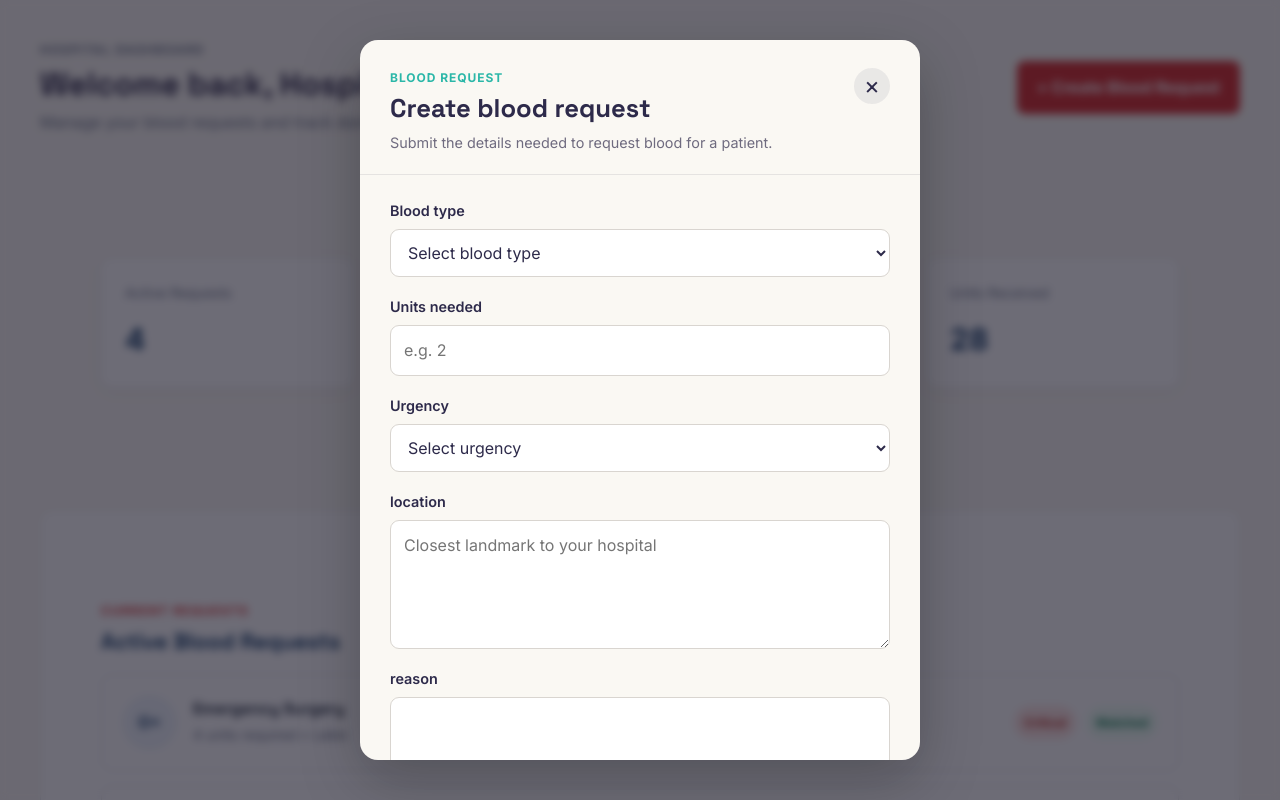
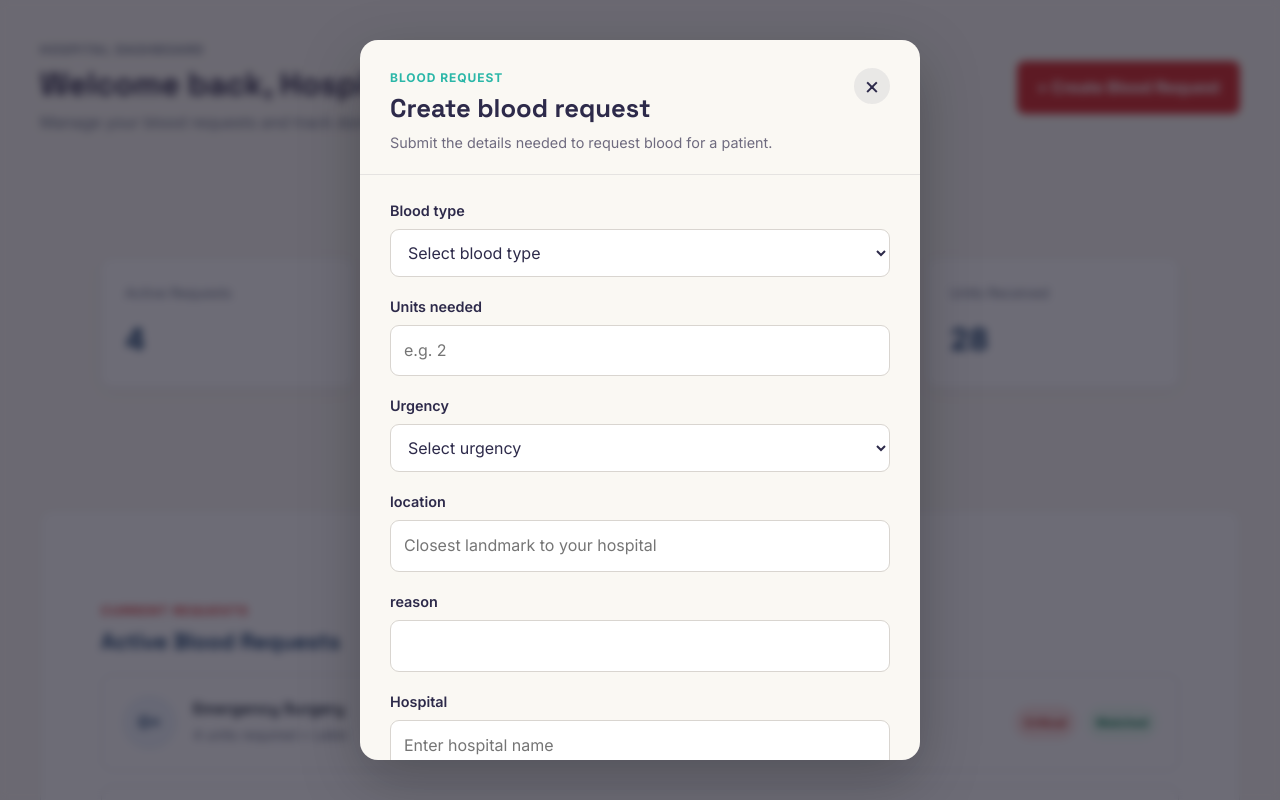
Before and after one commit to 404-Fixers/Pulse_Point_FE, a React (Vite) app: page /dashboard/hospital in a window 1280 px wide. Both pictures are taken after a click on the button "+ Create Blood Request". Shown: the top 800 px of the page. Built offline with nearby package versions, Linux system fonts and the light colour scheme; no server answers.

Commit message:
fix: fixing create req mismatchs

```diff
--- a/src/components/BloodRequestModal/BloodRequestModal.jsx
+++ b/src/components/BloodRequestModal/BloodRequestModal.jsx
@@ -186,7 +186,7 @@ function BloodRequestModal({ isOpen, onClose, onSubmit }) {
             <label htmlFor="unitsRequired">Units needed</label>
 
             <input
-              id="units"
+              id="unitsRequired"
               name="units"
               type="number"
               min="1"
@@ -225,7 +225,7 @@ function BloodRequestModal({ isOpen, onClose, onSubmit }) {
           <div className="blood-modal__field">
             <label htmlFor="location">location</label>
 
-            <textarea
+            <input
               id="location"
               name="location"
               rows="4"
@@ -239,7 +239,7 @@ function BloodRequestModal({ isOpen, onClose, onSubmit }) {
           <div className="blood-modal__field">
             <label htmlFor="reason">reason</label>
 
-            <textarea
+            <input
               id="reason"
               name="reason"
               rows="4"
```
